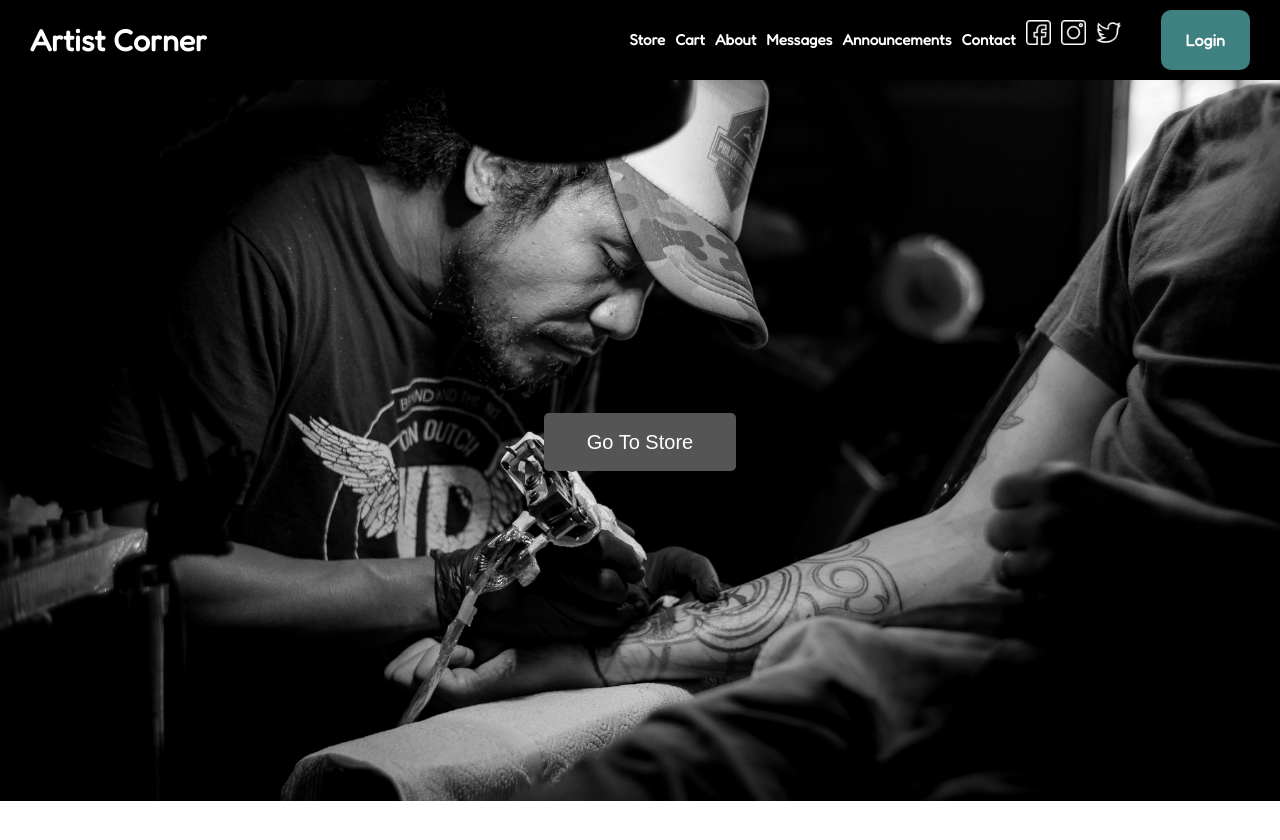
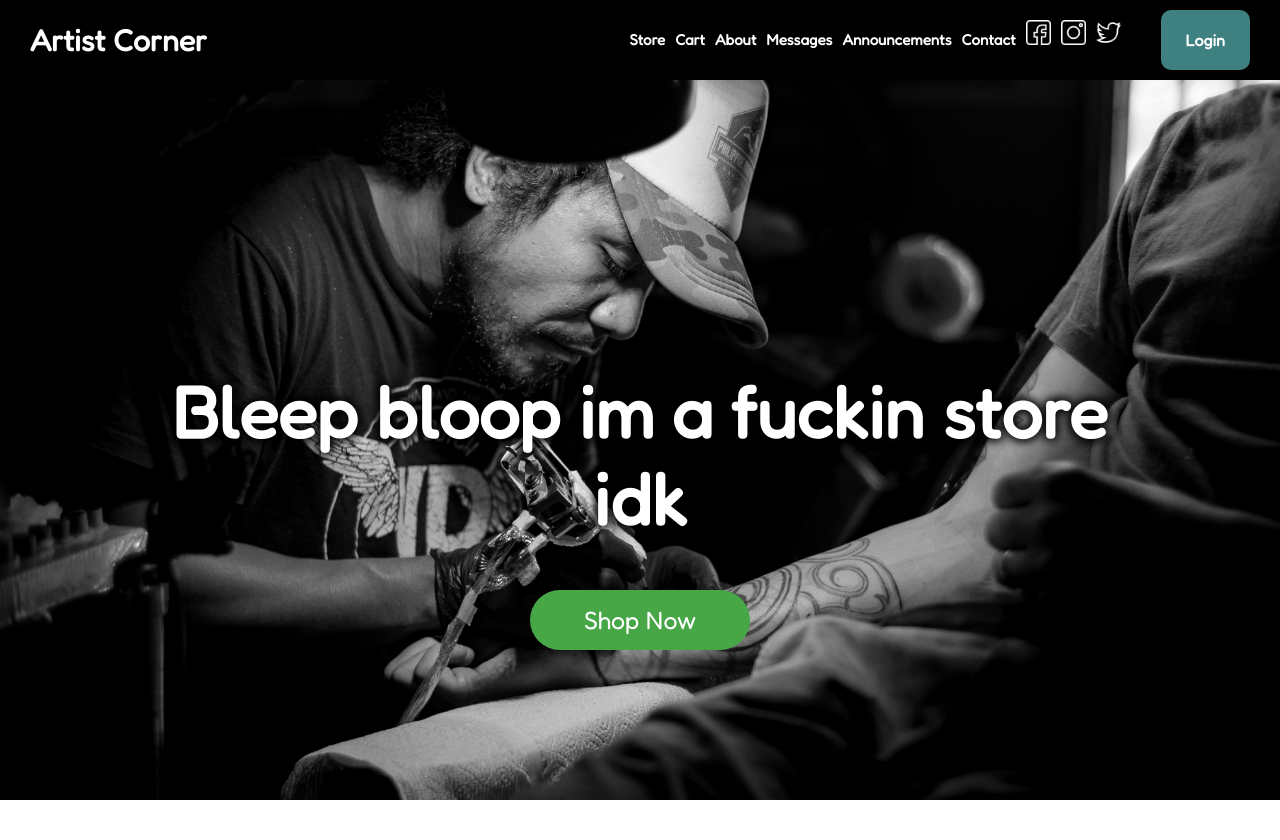
Before and after one commit to ahetrick12/artist-corner-estore, an Angular app in the folder estore-ui/: page /homepage in a window 1280 px wide. Shown: the top 840 px of the page. Before the commit the page ends 805 px from the top, so only its background shows below. Built offline with nearby package versions, Linux system fonts and the light colour scheme.

Commit message:
Updated store homepage

```diff
--- a/estore-ui/src/app/confirmation/confirmation.component.css
+++ b/estore-ui/src/app/confirmation/confirmation.component.css
@@ -1,9 +1,10 @@
-img{
-    width: 10%;
-    display: block;
-    margin: auto;
-    margin-top: 2.5%;
+img {
+  width: 10%;
+  display: block;
+  margin: auto;
+  margin-top: 2.5%;
 }
-*{
-    text-align: center;
+* {
+  text-align: center;
+  font-family: "Fredoka", sans-serif;
 }
--- a/estore-ui/src/app/homepage/homepage.component.css
+++ b/estore-ui/src/app/homepage/homepage.component.css
@@ -1,26 +1,58 @@
+* {
+  font-family: "Fredoka", sans-serif;
+}
 
-.main_img{
+.main_img {
   position: relative;
 }
 
-
-#banim{
+#banim {
   width: 100%;
-    height: auto;
+  height: calc(100vh - 80px);
+  object-fit: cover;
+  display: block;
 }
 
-.gotostore{
-    width: 15%;
-    height: 8%;
+.center {
   position: absolute;
-    top: 50%;
+  top: 0%;
+  height: 80%;
+  width: 80%;
+  margin-left: 10%;
+  margin-right: 10%;
+  text-align: center;
+}
+
+.message {
+  position: absolute;
+  width: 100%;
+  height: 100%;
+  transform: translateY(50%);
+  margin: auto;
+  color: white;
+  font-size: 450%;
+  text-shadow: 3px 3px 8px rgba(0, 0, 0, 0.6), 3px -3px 8px rgba(0, 0, 0, 0.6),
+    -3px 3px 8px rgba(0, 0, 0, 0.6), -3px -3px 8px rgba(0, 0, 0, 0.6);
+}
+
+.gotostore {
+  width: 220px;
+  height: 60px;
+  position: absolute;
+  top: 75%;
   left: 50%;
   transform: translate(-50%, -50%);
-    background-color: #555;
-    color: white;
-    font-size: 20px;
+  background-color: rgb(71, 167, 71);
+  color: rgb(255, 255, 255);
+  font-size: 25px;
   padding: 12px 24px;
   border: none;
   cursor: pointer;
-    border-radius: 5px;
+  border-radius: 50px;
 }
+
+.gotostore:hover {
+  background-color: rgb(60, 145, 60);
+  color: rgb(228, 228, 228);
+  cursor: pointer;
+}
--- a/estore-ui/src/app/homepage/homepage.component.html
+++ b/estore-ui/src/app/homepage/homepage.component.html
@@ -1,4 +1,11 @@
-<div class="main_img">
-    <img src="../../assets/images/pho.jpg" id="banim">
-    <button class="gotostore">Go To Store</button>
-</div>
+<html>
+  <body>
+    <div class="main_img">
+      <img src="../../assets/images/pho.jpg" id="banim" />
+      <div class="center">
+        <h1 class="message">Bleep bloop im a fuckin store idk</h1>
+      </div>
+      <button class="gotostore" routerLink="/store">Shop Now</button>
+    </div>
+  </body>
+</html>
```
Lines whose indentation alone changed are shown as unchanged.
